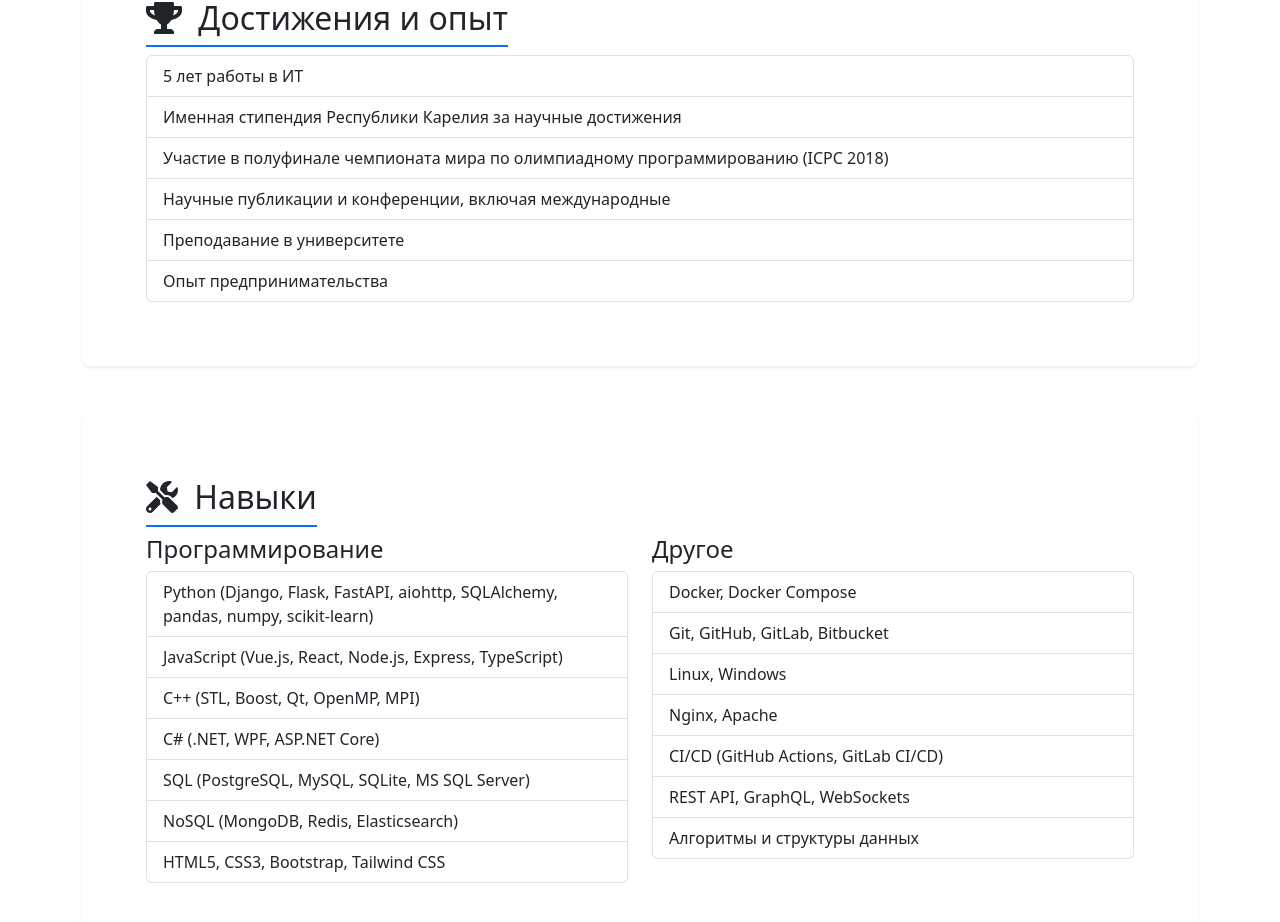
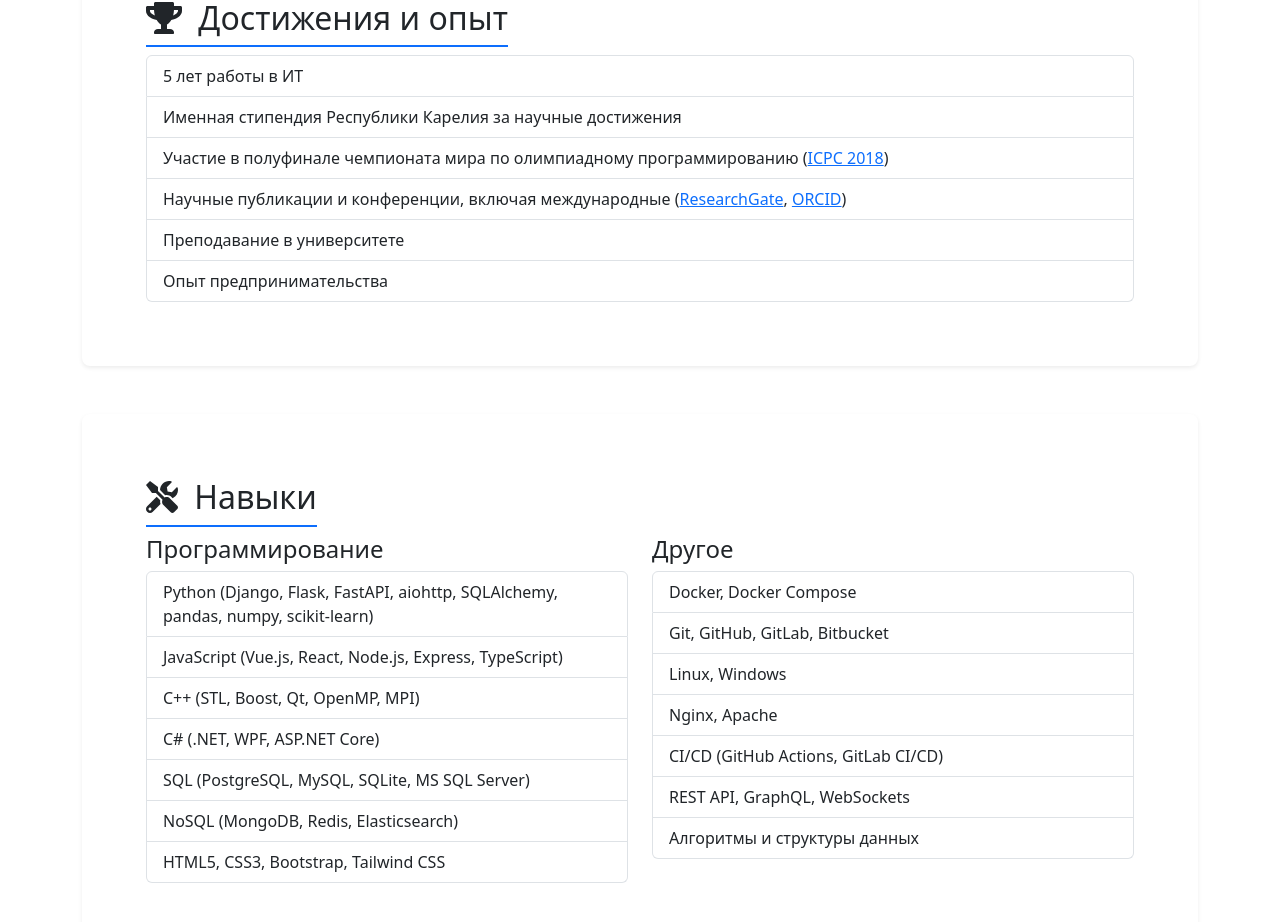
Before and after one commit to Tvorobusheck/klimenko-portfolio, a Vue app: page / in a window 1280 px wide. Shown: the part 1649-2571 px from the top of the page. Built offline with nearby package versions, Linux system fonts and the light colour scheme.

Commit message:
Добавление ссылок в достижения

```diff
--- a/src/components/sections/Achievements.vue
+++ b/src/components/sections/Achievements.vue
@@ -2,8 +2,7 @@
   <section id="achievements" class="mb-5">
     <h2><i class="fas fa-trophy me-2"></i> {{ t('achievements.title') }}</h2>
     <ul class="list-group">
-      <li v-for="(item, index) in t('achievements.items')" :key="index" class="list-group-item">
-        {{ item }}
+      <li v-for="(item, index) in achievements" :key="index" class="list-group-item" v-html="item">
       </li>
     </ul>
   </section>
@@ -11,12 +10,39 @@
 
 <script>
 import { useTranslations } from '@/composables/useTranslations';
+import { computed } from 'vue';
 
 export default {
   name: 'AchievementsSection',
   setup() {
-    const { t } = useTranslations();
-    return { t };
+    const { t, currentLanguage } = useTranslations();
+
+    const achievements = computed(() => {
+      if (currentLanguage.value === 'ru') {
+        return [
+          '5 лет работы в ИТ',
+          'Именная стипендия Республики Карелия за научные достижения',
+          'Участие в полуфинале чемпионата мира по олимпиадному программированию (<a href="https://neerc.ifmo.ru/archive/2018/standings.html" target="_blank" rel="noopener noreferrer">ICPC 2018</a>)',
+          'Научные публикации и конференции, включая международные (<a href="https://www.researchgate.net/profile/Vladislav-Klimenko" target="_blank" rel="noopener noreferrer">ResearchGate</a>, <a href="https://orcid.org/0009-0000-0783-7565" target="_blank" rel="noopener noreferrer">ORCID</a>)',
+          'Преподавание в университете',
+          'Опыт предпринимательства'
+        ];
+      } else {
+        return [
+          '5 years of experience in IT',
+          'Named scholarship of the Republic of Karelia for scientific achievements',
+          'Participation in the semifinals of the International Collegiate Programming Contest (<a href="https://neerc.ifmo.ru/archive/2018/standings.html" target="_blank" rel="noopener noreferrer">ICPC 2018</a>)',
+          'Scientific publications and conferences, including international ones (<a href="https://www.researchgate.net/profile/Vladislav-Klimenko" target="_blank" rel="noopener noreferrer">ResearchGate</a>, <a href="https://orcid.org/0009-0000-0783-7565" target="_blank" rel="noopener noreferrer">ORCID</a>)',
+          'University teaching',
+          'Entrepreneurship experience'
+        ];
+      }
+    });
+
+    return {
+      t,
+      achievements
+    };
   }
 }
 </script>
```
